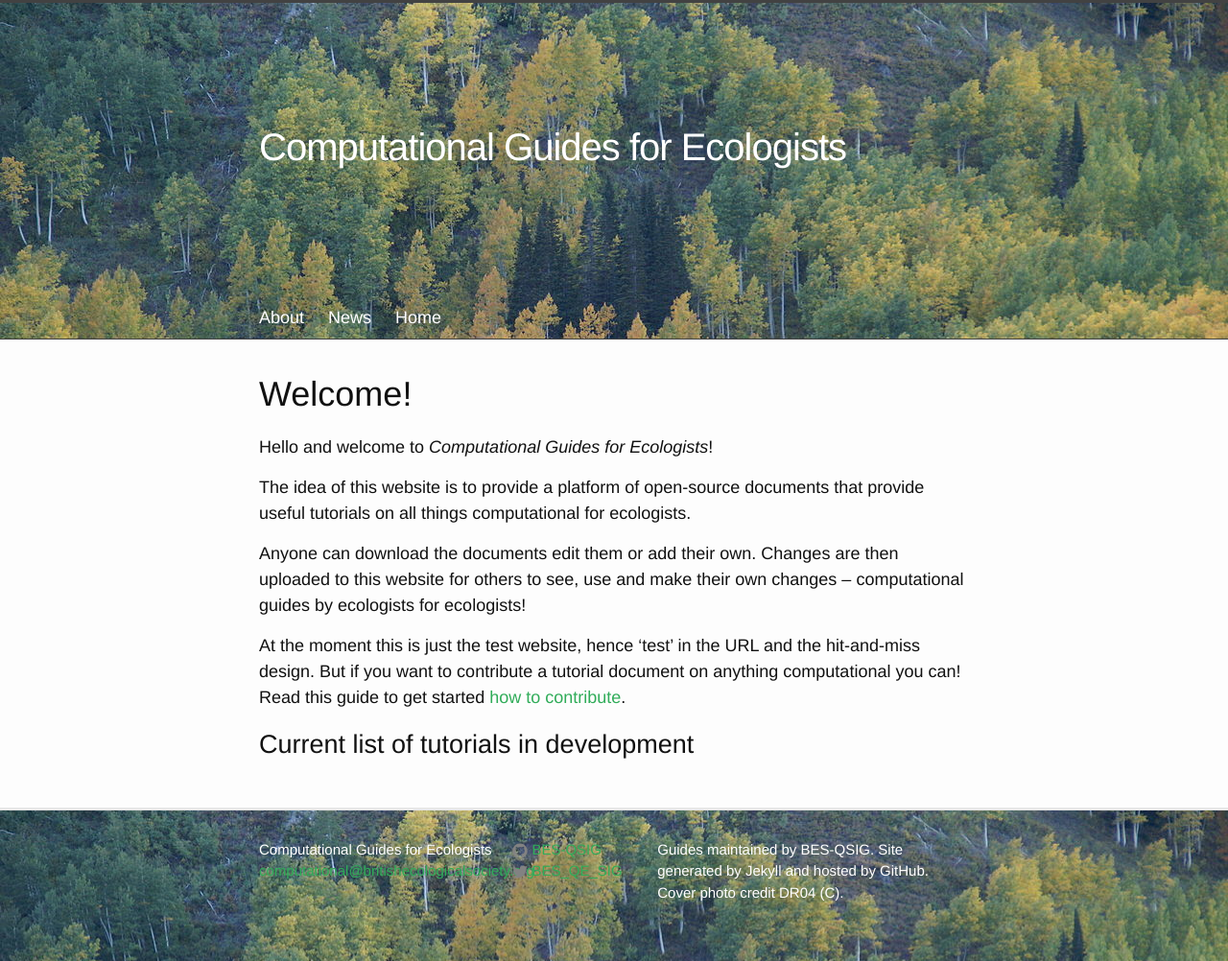
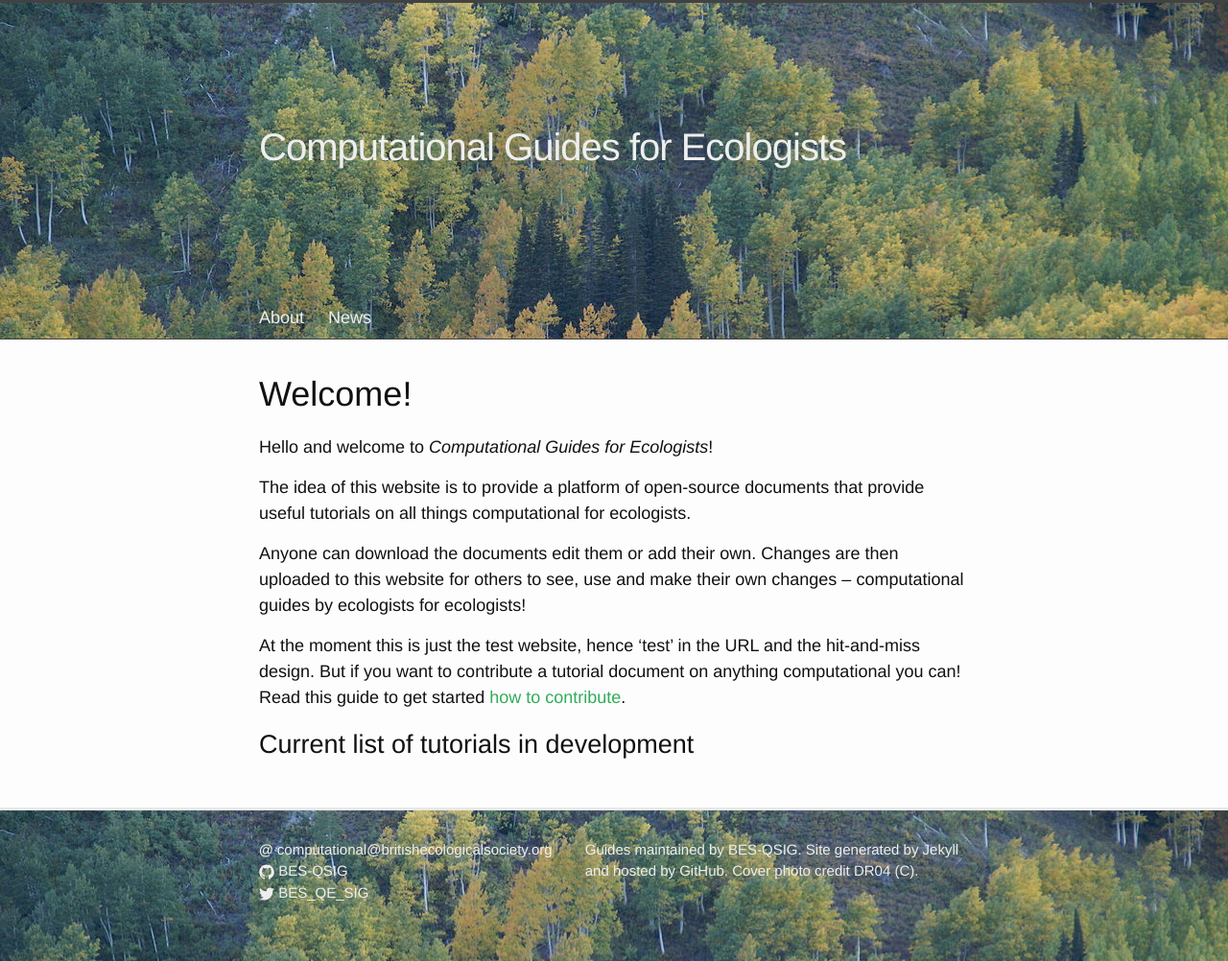
Before and after one commit to BES-QSIG/Test-guides, a Jekyll site: the page built from index.md, in a window 1280 px wide. Shown: the whole page at 96% size. Built offline with Jekyll 4.4.1, drawn with Linux system fonts in a browser that asks for light colours; Markdown is read by kramdown in place of the engine named in the settings.

Commit message:
Updated layout

```diff
--- a/_config.yml
+++ b/_config.yml
@@ -30,6 +30,14 @@ redcarpet:
 cover: /img/cover.jpg
 icon: favicon.ico
 
+# Menu settings
+menu:
+  - title:        About
+    url:          /about
+
+  - title:        News
+    url:          /news
+
 # 'Collections' settings
 exclude: ['_docs/README.md', '_docs/LICENSE']
 collections:
--- a/_includes/footer.html
+++ b/_includes/footer.html
@@ -4,18 +4,17 @@ data-stellar-background-ratio="0.5" data-stellar-horizontal-offset="50">
   <div class="wrapper">
 
     <div class="footer-col-wrapper">
+
       <div class="footer-col  footer-col-1">
-        <ul class="contact-list">
-          <li>{{ site.title }}</li>
-          <li><a href="mailto:{{ site.email }}">{{ site.email }}</a></li>
-        </ul>
-      </div>
-
-      <div class="footer-col  footer-col-2">
         <ul class="social-media-list">
+          <li>
+            <a class='hf-link' href="mailto:{{ site.email }}">
+              <b> @ </b> {{ site.email }}
+            </a>
+          </li>
           {% if site.github_username %}
           <li>
-            <a href="https://github.com/{{ site.github_username }}">
+            <a class='hf-link' href="https://github.com/{{ site.github_username }}">
               <span class="icon  icon--github">
                 <svg viewBox="0 0 16 16">
                   <path fill="#828282" d="M7.999,0.431c-4.285,0-7.76,3.474-7.76,7.761 c0,3.428,2.223,6.337,5.307,7.363c0.388,0.071,0.53-0.168,0.53-0.374c0-0.184-0.007-0.672-0.01-1.32 c-2.159,0.469-2.614-1.04-2.614-1.04c-0.353-0.896-0.862-1.135-0.862-1.135c-0.705-0.481,0.053-0.472,0.053-0.472 c0.779,0.055,1.189,0.8,1.189,0.8c0.692,1.186,1.816,0.843,2.258,0.645c0.071-0.502,0.271-0.843,0.493-1.037 C4.86,11.425,3.049,10.76,3.049,7.786c0-0.847,0.302-1.54,0.799-2.082C3.768,5.507,3.501,4.718,3.924,3.65 c0,0,0.652-0.209,2.134,0.796C6.677,4.273,7.34,4.187,8,4.184c0.659,0.003,1.323,0.089,1.943,0.261 c1.482-1.004,2.132-0.796,2.132-0.796c0.423,1.068,0.157,1.857,0.077,2.054c0.497,0.542,0.798,1.235,0.798,2.082 c0,2.981-1.814,3.637-3.543,3.829c0.279,0.24,0.527,0.713,0.527,1.437c0,1.037-0.01,1.874-0.01,2.129 c0,0.208,0.14,0.449,0.534,0.373c3.081-1.028,5.302-3.935,5.302-7.362C15.76,3.906,12.285,0.431,7.999,0.431z"/>
@@ -29,7 +28,7 @@ data-stellar-background-ratio="0.5" data-stellar-horizontal-offset="50">
 
           {% if site.twitter_username %}
           <li>
-            <a href="https://twitter.com/{{ site.twitter_username }}">
+            <a class='hf-link' href="https://twitter.com/{{ site.twitter_username }}">
               <span class="icon  icon--twitter">
                 <svg viewBox="0 0 16 16">
                   <path fill="#828282" d="M15.969,3.058c-0.586,0.26-1.217,0.436-1.878,0.515c0.675-0.405,1.194-1.045,1.438-1.809
@@ -44,7 +43,7 @@ data-stellar-background-ratio="0.5" data-stellar-horizontal-offset="50">
         </ul>
       </div>
 
-      <div class="footer-col  footer-col-3">
+      <div class="footer-col  footer-col-2">
         <p class="text">{{ site.description }}</p>
       </div>
     </div>
--- a/_includes/header.html
+++ b/_includes/header.html
@@ -17,10 +17,8 @@ data-stellar-background-ratio="0.5" data-stellar-horizontal-offset="50">
       </a>
 
       <div class="trigger">
-        {% for page in site.pages %}
-          {% if page.title %}
+        {% for page in site.menu %}
           <a class="page-link" href="{{ page.url | prepend: site.baseurl }}">{{ page.title }}</a>
-          {% endif %}
         {% endfor %}
       </div>
     </nav>
--- a/_sass/_base.scss
+++ b/_sass/_base.scss
@@ -204,7 +204,7 @@ pre {
         vertical-align: middle;
 
         path {
-            fill: $grey-color;
+            fill: $front-color;
         }
     }
 }
--- a/_sass/_layout.scss
+++ b/_sass/_layout.scss
@@ -16,7 +16,7 @@
     margin-bottom: 0;
     &,
     &:visited {
-        color: $title-color;
+        color: $front-color;
     }
 }
 
@@ -29,7 +29,7 @@
     }
 
     .page-link {
-        color: $title-color;
+        color: $front-color;
         line-height: $base-line-height;
 
         // Gaps between nav items, but not on the first one
@@ -106,7 +106,7 @@
 
 .footer-col-wrapper {
     font-size: 15px;
-    color: $title-color;
+    color: $front-color;
     margin-left: -$spacing-unit / 2;
     @extend %clearfix;
 }
@@ -118,18 +118,13 @@
 }
 
 .footer-col-1 {
-    width: -webkit-calc(35% - (#{$spacing-unit} / 2));
-    width:         calc(35% - (#{$spacing-unit} / 2));
+    width: -webkit-calc(45% - (#{$spacing-unit} / 2));
+    width:         calc(45% - (#{$spacing-unit} / 2));
 }
 
 .footer-col-2 {
-    width: -webkit-calc(20% - (#{$spacing-unit} / 2));
-    width:         calc(20% - (#{$spacing-unit} / 2));
-}
-
-.footer-col-3 {
-    width: -webkit-calc(45% - (#{$spacing-unit} / 2));
-    width:         calc(45% - (#{$spacing-unit} / 2));
+    width: -webkit-calc(55% - (#{$spacing-unit} / 2));
+    width:         calc(55% - (#{$spacing-unit} / 2));
 }
 
 @include media-query($on-laptop) {
@@ -137,11 +132,6 @@
     .footer-col-2 {
         width: -webkit-calc(50% - (#{$spacing-unit} / 2));
         width:         calc(50% - (#{$spacing-unit} / 2));
-    }
-
-    .footer-col-3 {
-        width: -webkit-calc(100% - (#{$spacing-unit} / 2));
-        width:         calc(100% - (#{$spacing-unit} / 2));
     }
 }
 
@@ -153,6 +143,23 @@
     }
 }
 
+/**
+ * Header-footer links
+ */
+
+.hf-link {
+    color: $front-color;
+    text-decoration: none;
+
+    &:visited {
+        color: darken($front-color, 15%);
+    }
+
+    &:hover {
+        color: $text-color;
+        text-decoration: underline;
+    }
+}
 
 
 /**
--- a/css/main.scss
+++ b/css/main.scss
@@ -13,7 +13,7 @@ $base-line-height: 1.5;
 
 $spacing-unit:     30px;
 
-$title-color:      #FFFFFF;
+$front-color:      #EEEEEE;  // This is the color to contrast with background img
 $text-color:       #111;
 $background-color: #fdfdfd;
 $brand-color:      #30AC59;
```
